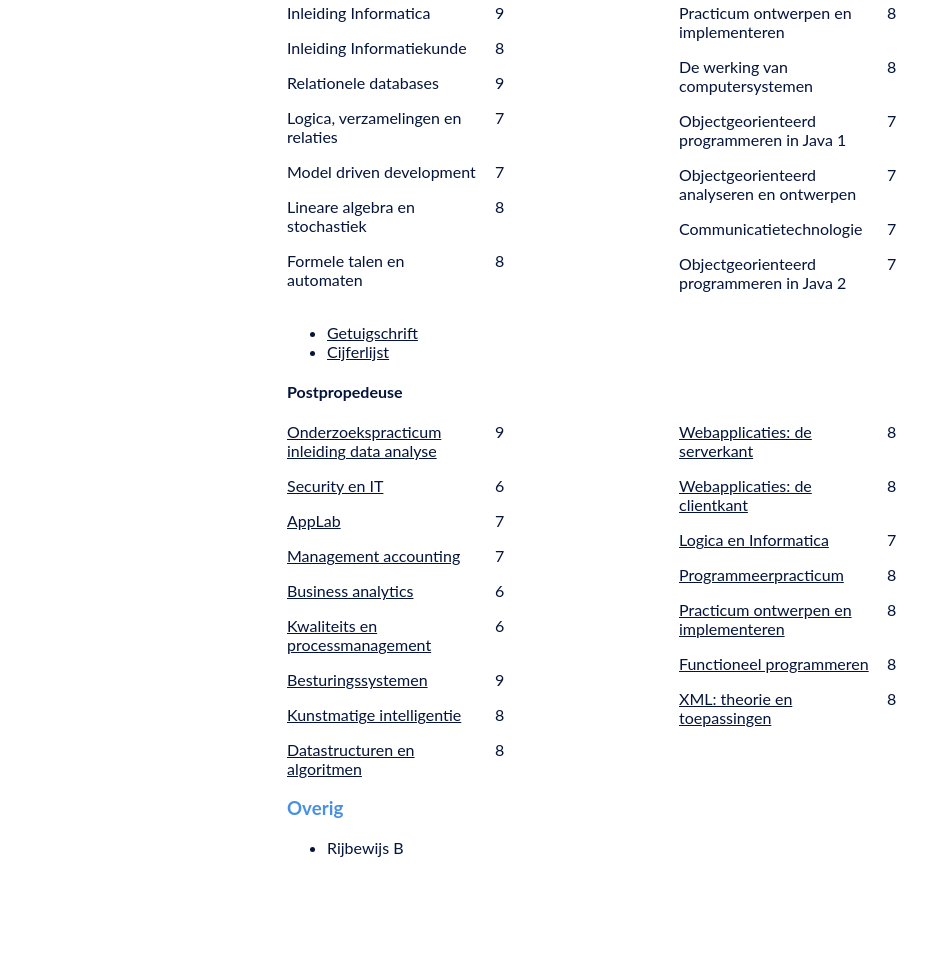
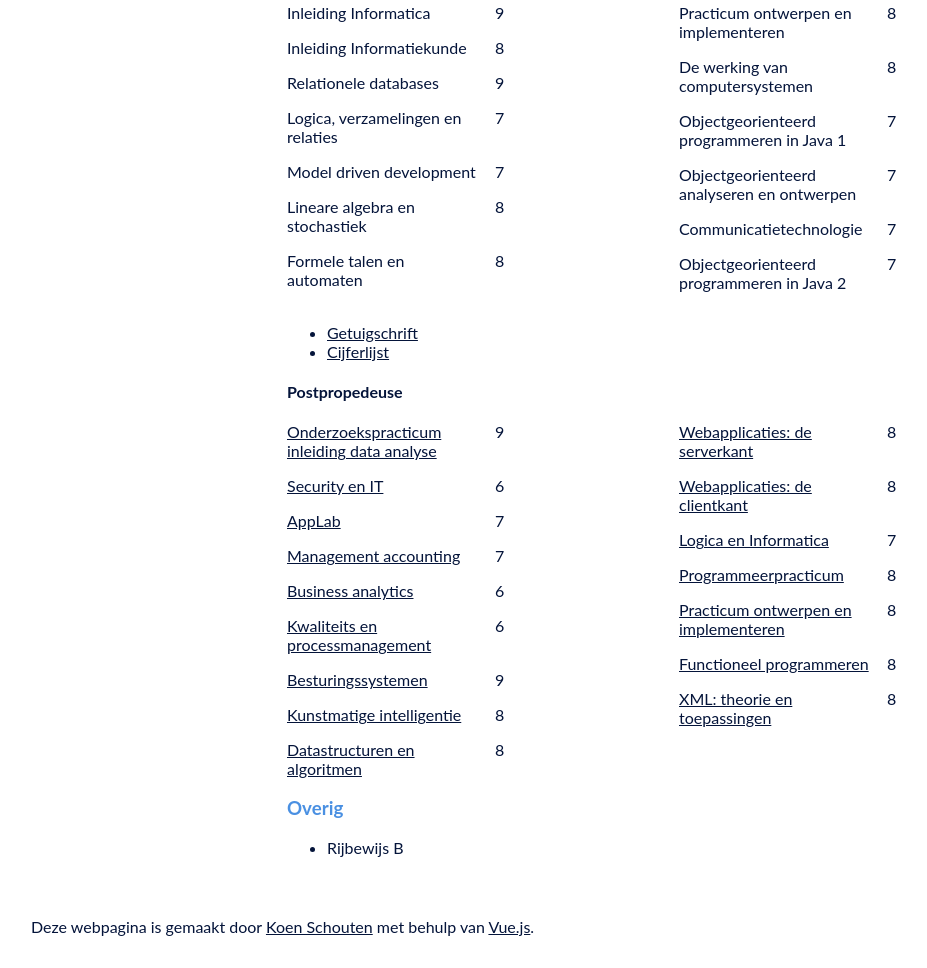
Before and after one commit to koen-schouten/curriculum-vitae-koen, a plain HTML site: page index.html in a window 1280 px wide. Shown: the part 1855-2823 px from the top of the page, without its empty margins (97-1024 px from the left). Drawn offline with nearby package versions, Linux system fonts and the light colour scheme.

Commit message:
Adding a footer.

```diff
--- a/index.html
+++ b/index.html
@@ -105,6 +105,7 @@
         </main>
 
         <footer>
+            Deze webpagina is gemaakt door <a href="https://github.com/koen-schouten/curriculum-vitae-koen">Koen Schouten</a> met behulp van <a href="https://vuejs.org/">Vue.js</a>.
         </footer>
     </div>
 </body>
```
